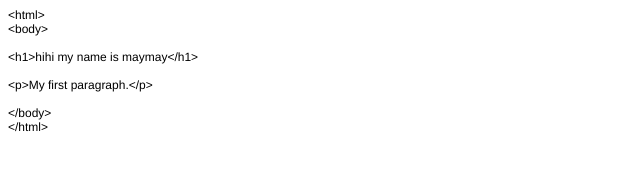
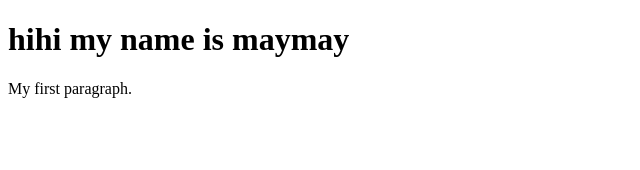
Before and after one commit to maymaymay036/ngmeiyee0306, a plain HTML site: page index.html in a window 1280 px wide. Shown: the whole page, without its empty margins (0-640 px from the left). Drawn offline with Linux system fonts and the light colour scheme.

Commit message:
Update index.html

```diff
--- a/index.html
+++ b/index.html
@@ -1,25 +1,10 @@
 <!DOCTYPE html PUBLIC "-//W3C//DTD HTML 4.01//EN" "http://www.w3.org/TR/html4/strict.dtd">
 <html>
-<head>
-  <meta http-equiv="Content-Type" content="text/html; charset=utf-8">
-  <meta http-equiv="Content-Style-Type" content="text/css">
-  <title></title>
-  <meta name="Generator" content="Cocoa HTML Writer">
-  <meta name="CocoaVersion" content="1894.6">
-  <style type="text/css">
-    p.p1 {margin: 0.0px 0.0px 0.0px 0.0px; font: 12.0px Helvetica}
-    p.p2 {margin: 0.0px 0.0px 0.0px 0.0px; font: 12.0px Helvetica; min-height: 14.0px}
-  </style>
-</head>
 <body>
-<p class="p1">&lt;html&gt;</p>
-<p class="p1">&lt;body&gt;</p>
-<p class="p2"><br></p>
-<p class="p1">&lt;h1&gt;hihi my name is maymay&lt;/h1&gt;</p>
-<p class="p2"><br></p>
-<p class="p1">&lt;p&gt;My first paragraph.&lt;/p&gt;</p>
-<p class="p2"><br></p>
-<p class="p1">&lt;/body&gt;</p>
-<p class="p1">&lt;/html&gt;</p>
+
+<h1>hihi my name is maymay</h1>
+
+<p>My first paragraph.</p>
+
 </body>
 </html>
```
